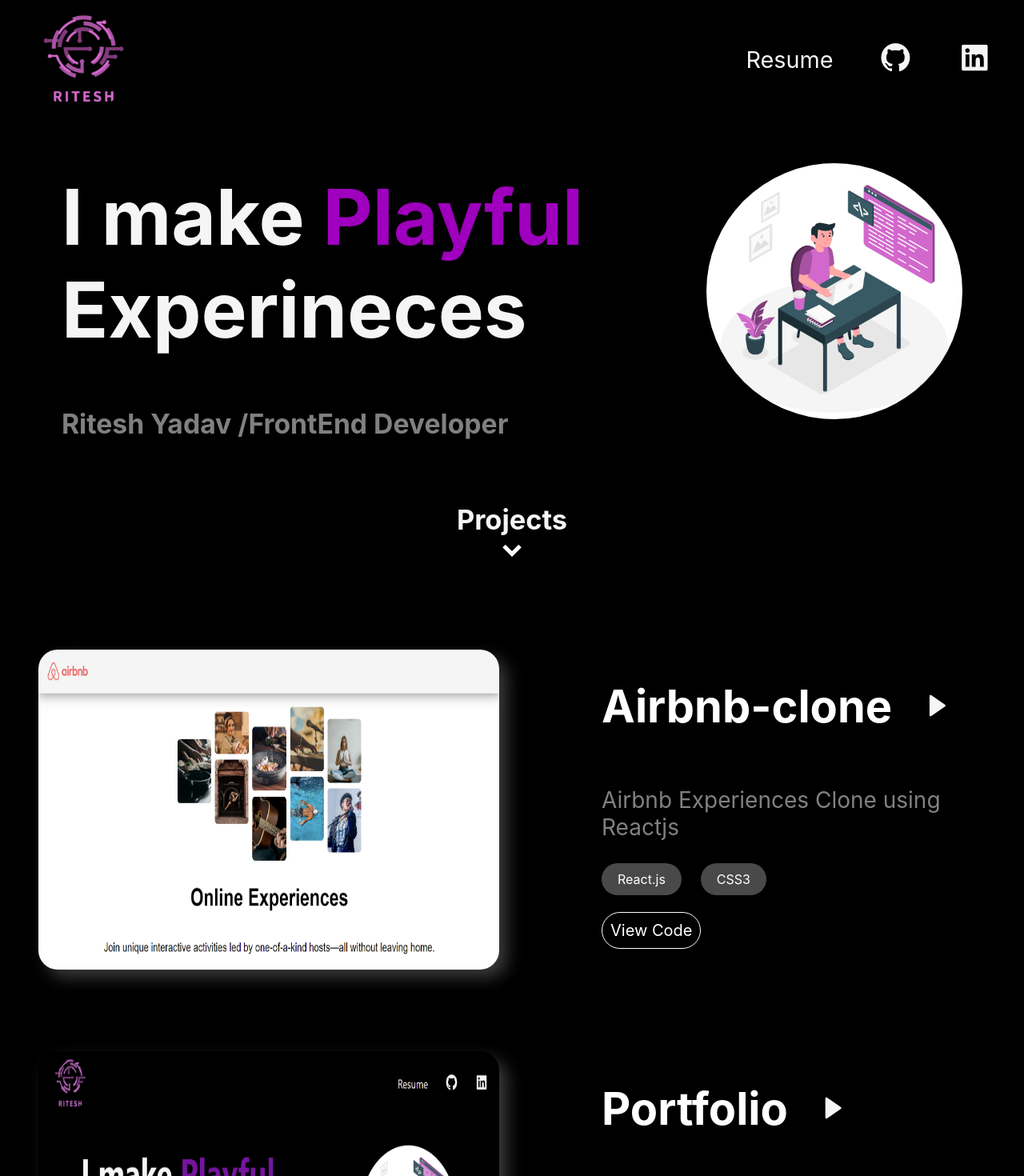
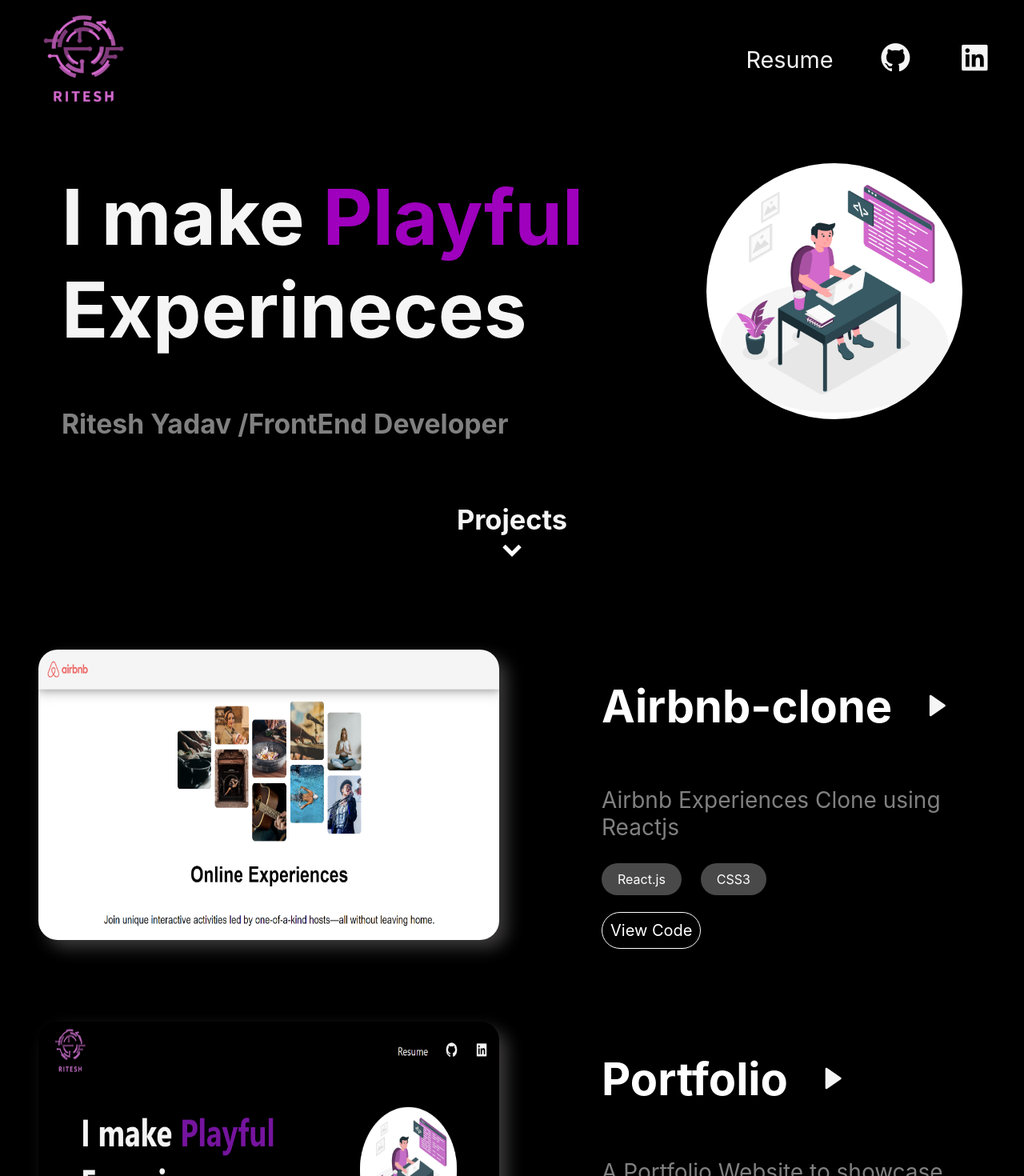
Before and after one commit to riteshy1802/PortfolioWeb, a React (Create React App) app: page / in a window 1280 px wide. Shown: the top 1470 px of the page at 80% size. Built offline with nearby package versions, Linux system fonts and the light colour scheme.

Commit message:
Update App.css

```diff
--- a/src/App.css
+++ b/src/App.css
@@ -183,7 +183,7 @@ nav{
 }
 .img{
   width: 45%;
-  height: 50vmin;
+  height: auto;
   border-radius: 3vmin;
   box-shadow: 10px 10px 20px rgb(60, 58, 58);
 }
```
